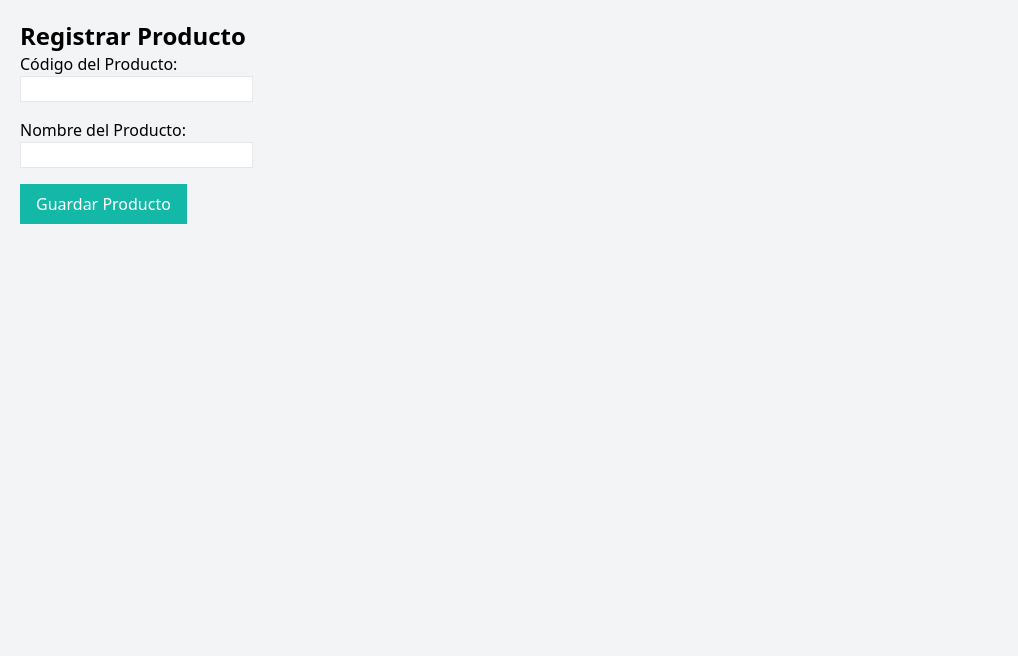
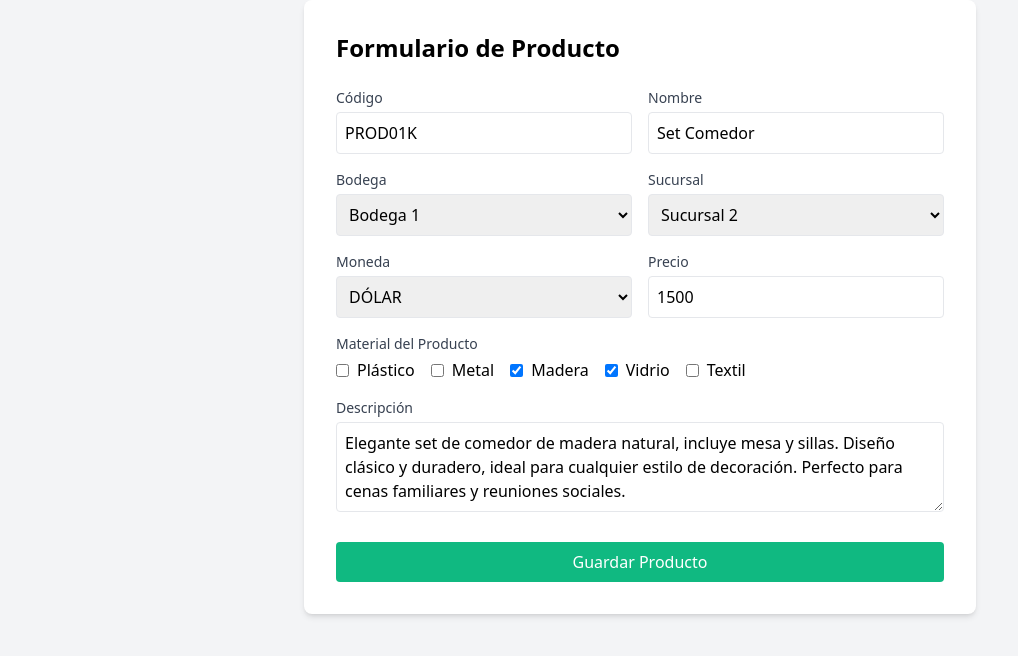
Before and after one commit to ilanangelesrodriguez/prueba-diagnostico-Facturacion.com, a PHP site: page /resources/views/formularioProducto.php in a window 1280 px wide. Shown: the top 656 px of the page, without its empty margins (0-1018 px from the left). Run offline with PHP 8.4, Linux system fonts and the light colour scheme; style sheets or scripts are compiled from the project's sources.

Commit message:
chore: refactorizar formulario de producto y mejorar estilos

```diff
--- a/resources/views/formularioProducto.php
+++ b/resources/views/formularioProducto.php
@@ -8,23 +8,73 @@
     <link href="../css/output.css" rel="stylesheet">
 </head>
 <body class="bg-gray-100">
-    <div class="container mx-auto p-5">
-        <h1 class="text-2xl font-bold">Registrar Producto</h1>
+    <div class="max-w-2xl mx-auto bg-white p-8 rounded-lg shadow-md">
+        <h1 class="text-2xl font-bold mb-6">Formulario de Producto</h1>
         <form id="formProducto" method="POST" action="../../src/controllers/productoController.php">
-            <div class="mb-4">
-                <label for="codigo" class="block">Código del Producto:</label>
-                <input type="text" id="codigo" name="codigo" class="border" required>
+            <div class="grid grid-cols-2 gap-4 mb-4">
+                <div>
+                    <label for="codigo" class="block text-sm font-medium text-gray-700 mb-1">Código</label>
+                    <input type="text" id="codigo" name="codigo" value="PROD01K" class="w-full p-2 border rounded">
+                </div>
+                <div>
+                    <label for="nombre" class="block text-sm font-medium text-gray-700 mb-1">Nombre</label>
+                    <input type="text" id="nombre" name="nombre" value="Set Comedor" class="w-full p-2 border rounded">
+                </div>
+                <div>
+                    <label for="bodega" class="block text-sm font-medium text-gray-700 mb-1">Bodega</label>
+                    <select id="bodega" name="bodega" class="w-full p-2 border rounded">
+                        <option>Bodega 1</option>
+                    </select>
+                </div>
+                <div>
+                    <label for="sucursal" class="block text-sm font-medium text-gray-700 mb-1">Sucursal</label>
+                    <select id="sucursal" name="sucursal" class="w-full p-2 border rounded">
+                        <option>Sucursal 2</option>
+                    </select>
+                </div>
+                <div>
+                    <label for="moneda" class="block text-sm font-medium text-gray-700 mb-1">Moneda</label>
+                    <select id="moneda" name="moneda" class="w-full p-2 border rounded">
+                        <option>DÓLAR</option>
+                    </select>
+                </div>
+                <div>
+                    <label for="precio" class="block text-sm font-medium text-gray-700 mb-1">Precio</label>
+                    <input type="text" id="precio" name="precio" value="1500" class="w-full p-2 border rounded">
+                </div>
             </div>
             <div class="mb-4">
-                <label for="nombre" class="block">Nombre del Producto:</label>
-                <input type="text" id="nombre" name="nombre" class="border" required>
+                <label class="block text-sm font-medium text-gray-700 mb-1">Material del Producto</label>
+                <div class="flex space-x-4">
+                    <label class="inline-flex items-center">
+                        <input type="checkbox" class="form-checkbox" name="materiales[]" value="plastico">
+                        <span class="ml-2">Plástico</span>
+                    </label>
+                    <label class="inline-flex items-center">
+                        <input type="checkbox" class="form-checkbox" name="materiales[]" value="metal">
+                        <span class="ml-2">Metal</span>
+                    </label>
+                    <label class="inline-flex items-center">
+                        <input type="checkbox" class="form-checkbox" name="materiales[]" value="madera" checked>
+                        <span class="ml-2">Madera</span>
+                    </label>
+                    <label class="inline-flex items-center">
+                        <input type="checkbox" class="form-checkbox" name="materiales[]" value="vidrio" checked>
+                        <span class="ml-2">Vidrio</span>
+                    </label>
+                    <label class="inline-flex items-center">
+                        <input type="checkbox" class="form-checkbox" name="materiales[]" value="textil">
+                        <span class="ml-2">Textil</span>
+                    </label>
+                </div>
             </div>
-            <!-- Más campos aquí -->
-            <button type="submit" class="bg-teal-500 text-white px-4 py-2">Guardar Producto</button>
+            <div class="mb-6">
+                <label for="descripcion" class="block text-sm font-medium text-gray-700 mb-1">Descripción</label>
+                <textarea id="descripcion" name="descripcion" rows="3" class="w-full p-2 border rounded">Elegante set de comedor de madera natural, incluye mesa y sillas. Diseño clásico y duradero, ideal para cualquier estilo de decoración. Perfecto para cenas familiares y reuniones sociales.</textarea>
+            </div>
+            <button type="submit" class="w-full bg-emerald-500 text-white py-2 px-4 rounded hover:bg-emerald-600">Guardar Producto</button>
         </form>
     </div>
-
-
 </body>
 <script src="resources/js/script.js"></script>
 </html>
```
